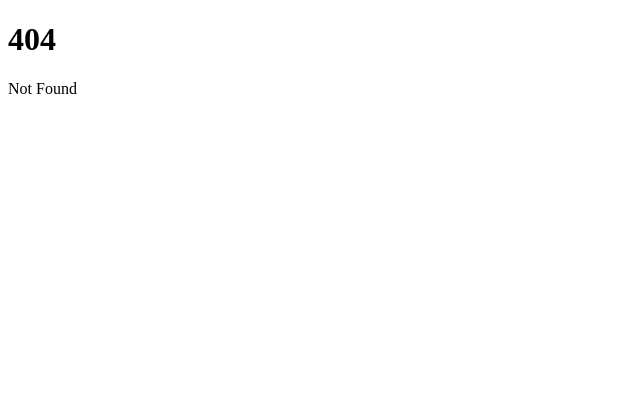
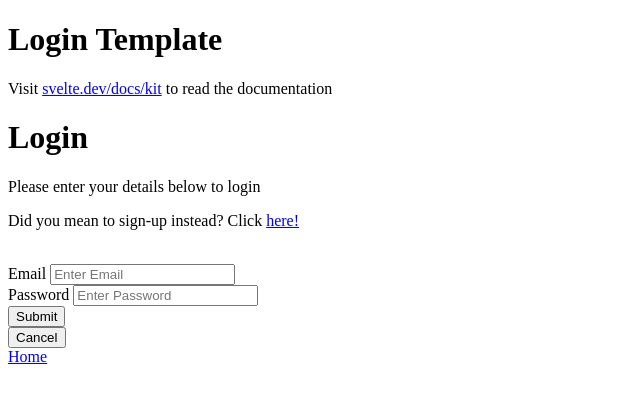
Before and after one commit to kitty-committee/kittysync, a SvelteKit app in the folder packages/frontend/: page /form in a window 1280 px wide. Before the commit this address had no page. Shown: the top 400 px of the page, without its empty margins (0-640 px from the left). Built offline with nearby package versions, Linux system fonts and the light colour scheme.

Commit message:
Basic page HTML

```diff
--- a/packages/frontend/src/routes/+page.svelte
+++ b/packages/frontend/src/routes/+page.svelte
@@ -1,2 +1,4 @@
 <h1>Home page template</h1>
 <p>Visit <a href="https://svelte.dev/docs/kit">svelte.dev/docs/kit</a> to read the documentation</p>
+
+<a href="/form">Login</a>
--- a/packages/frontend/src/routes/login-forms/+page.svelte
+++ b/packages/frontend/src/routes/form/+page.svelte
@@ -1,2 +1,10 @@
+<script lang="ts">
+    import Forms from "./Forms.svelte";
+</script>
+
 <h1>Login Template</h1>
 <p>Visit <a href="https://svelte.dev/docs/kit">svelte.dev/docs/kit</a> to read the documentation</p>
+
+<Forms />
+
+<a href="../">Home</a>
--- /dev/null
+++ b/packages/frontend/src/routes/form/Forms.svelte
@@ -0,0 +1,49 @@
+<script lang="ts">
+    import { page } from "$app/state";
+    const isSignUp = $derived(page.url.searchParams.has("sign-up"));
+</script>
+
+<div class="form-container">
+    {#if isSignUp}
+        <div class="signup-div">
+            <h1>Sign-up</h1>
+            <p>Please enter your details below to sign-up</p>
+
+            <p>Did you mean to login instead? Click <a href="../form?login">here!</a></p>
+
+            <label for="email">Email</label>
+            <input type="text" placeholder="Enter Email" name="email" required /><br />
+
+            <label for="password">Password</label>
+            <input type="password" placeholder="Enter Password" name="password" required /><br />
+
+            <label for="password-repeat">Password</label>
+            <input type="password" placeholder="Enter Password" name="password-repeat" required /><br />
+
+            <div class="button-container">
+                <button type="button" class="cancelbtn">Cancel</button>
+                <button type="submit" class="signupbtn">Sign Up</button>
+            </div>
+        </div>
+    {:else}
+        <div class="login-div">
+            <h1>Login</h1>
+            <p>Please enter your details below to login</p>
+
+            <p>Did you mean to sign-up instead? Click <a href="../form?sign-up">here!</a></p>
+            <br />
+
+            <label for="email">Email</label>
+            <input type="text" placeholder="Enter Email" name="email" required /><br />
+
+            <label for="password">Password</label>
+            <input type="password" placeholder="Enter Password" name="password" required /><br />
+
+            <button type="button" class="submit-button">Submit</button><br />
+
+            <div class="button-container">
+                <button type="button" class="cancel-button">Cancel</button>
+            </div>
+        </div>
+    {/if}
+</div>
```
Also changed, not shown: packages/frontend/src/routes/login-forms/Forms.svelte (deleted, +0 -15 lines).
